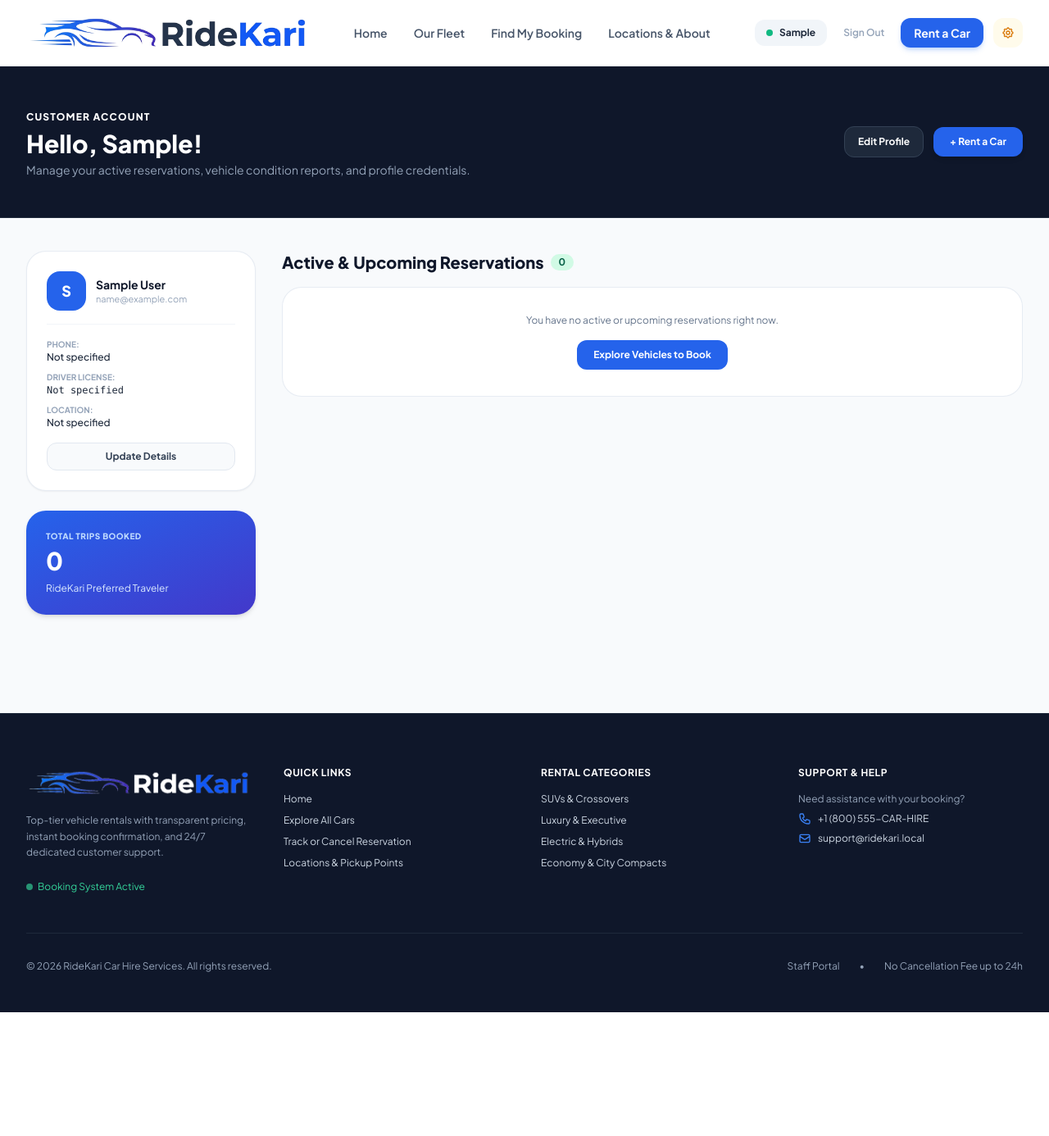
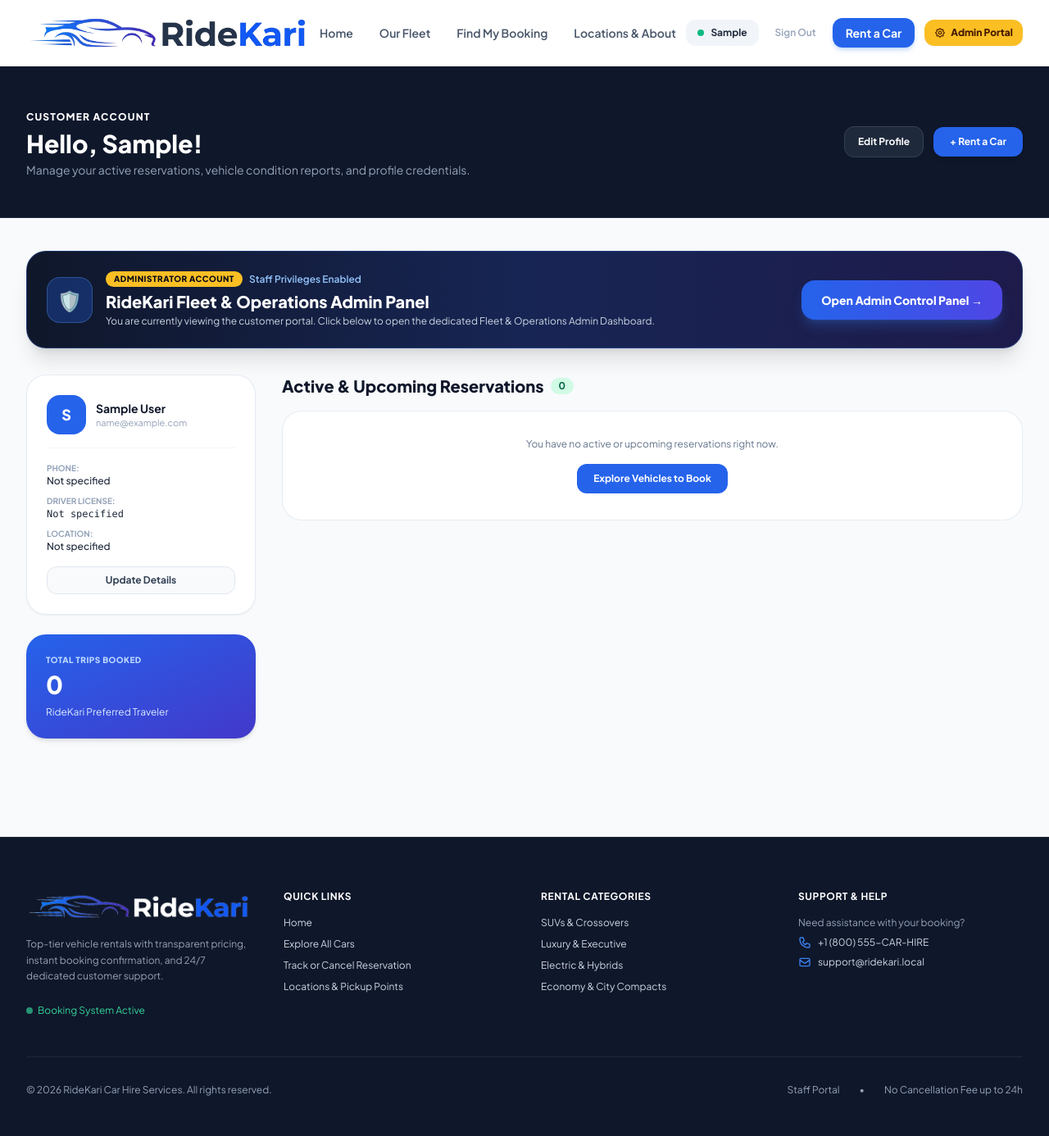
Before and after one commit to Jeremiahkariuki/Car-hire-Services, a Django app: page /accounts/dashboard/ in a window 1280 px wide. Shown: the whole page at 82% size. Before the commit the page ends 1235 px from the top, so only its background shows below. Run offline with Django 5.2, Linux system fonts and the light colour scheme; the visitor is signed in with stand-in values (Sample User, id 1); data that the repository does not hold is empty; some libraries are stand-ins or nearby versions.

Commit message:
Auto-redirect staff to admin portal and add prominent admin access banner on dashboard

```diff
--- a/rentals/views.py
+++ b/rentals/views.py
@@ -232,6 +232,8 @@ def register_view(request):
 
 def login_view(request):
     if request.user.is_authenticated:
+        if request.user.is_staff:
+            return redirect('/admin/')
         return redirect('customer_dashboard')
 
     if request.method == 'POST':
@@ -243,6 +245,8 @@ def login_view(request):
             next_url = request.GET.get('next')
             if next_url:
                 return redirect(next_url)
+            if user.is_staff:
+                return redirect('/admin/')
             return redirect('customer_dashboard')
         else:
             messages.error(request, "Invalid username or password.")
--- a/templates/base.html
+++ b/templates/base.html
@@ -77,11 +77,12 @@
                     </a>
 
                     {% if user.is_staff %}
-                    <a href="/admin/" title="Staff Admin" class="p-2.5 rounded-xl text-amber-600 bg-amber-50 hover:bg-amber-100 transition-colors" title="Staff Admin Control">
-                        <svg class="w-4 h-4" fill="none" stroke="currentColor" viewBox="0 0 24 24">
+                    <a href="/admin/" class="inline-flex items-center gap-1.5 px-3 py-2 rounded-xl text-xs font-black text-amber-950 bg-amber-400 hover:bg-amber-300 shadow-sm transition-all" title="Open Admin Control Panel">
+                        <svg class="w-3.5 h-3.5" fill="none" stroke="currentColor" viewBox="0 0 24 24">
                             <path stroke-linecap="round" stroke-linejoin="round" stroke-width="2" d="M10.325 4.317c.426-1.756 2.924-1.756 3.35 0a1.724 1.724 0 002.573 1.066c1.543-.94 3.31.826 2.37 2.37a1.724 1.724 0 001.065 2.572c1.756.426 1.756 2.924 0 3.35a1.724 1.724 0 00-1.066 2.573c.94 1.543-.826 3.31-2.37 2.37a1.724 1.724 0 00-2.572 1.065c-.426 1.756-2.924 1.756-3.35 0a1.724 1.724 0 00-2.573-1.066c-1.543.94-3.31-.826-2.37-2.37a1.724 1.724 0 00-1.065-2.572c-1.756-.426-1.756-2.924 0-3.35a1.724 1.724 0 001.066-2.573c-.94-1.543.826-3.31 2.37-2.37.996.608 2.296.07 2.572-1.065z" />
                             <path stroke-linecap="round" stroke-linejoin="round" stroke-width="2" d="M15 12a3 3 0 11-6 0 3 3 0 016 0z" />
                         </svg>
+                        <span>Admin Portal</span>
                     </a>
                     {% endif %}
                 </div>
--- a/templates/rentals/dashboard.html
+++ b/templates/rentals/dashboard.html
@@ -22,6 +22,30 @@
 </div>
 
 <div class="max-w-7xl mx-auto px-4 sm:px-6 lg:px-8 py-10">
+    {% if user.is_staff %}
+    <!-- Admin Control Center Banner -->
+    <div class="mb-8 p-6 rounded-3xl bg-gradient-to-r from-slate-900 via-blue-950 to-indigo-950 text-white border border-blue-500/30 shadow-xl flex flex-col md:flex-row items-center justify-between gap-6">
+        <div class="flex items-center gap-4">
+            <div class="w-14 h-14 rounded-2xl bg-blue-600/30 border border-blue-400/30 flex items-center justify-center text-2xl flex-shrink-0">
+                🛡️
+            </div>
+            <div>
+                <div class="flex items-center gap-2">
+                    <span class="px-2.5 py-0.5 rounded-full text-[10px] font-extrabold uppercase tracking-wider bg-amber-400 text-slate-950">Administrator Account</span>
+                    <span class="text-xs text-blue-300 font-semibold">Staff Privileges Enabled</span>
+                </div>
+                <h3 class="text-xl font-extrabold text-white mt-1">RideKari Fleet & Operations Admin Panel</h3>
+                <p class="text-slate-300 text-xs mt-0.5">You are currently viewing the customer portal. Click below to open the dedicated Fleet & Operations Admin Dashboard.</p>
+            </div>
+        </div>
+        <div class="flex items-center gap-3 w-full md:w-auto flex-shrink-0">
+            <a href="/admin/" class="w-full md:w-auto text-center px-6 py-3.5 rounded-2xl bg-gradient-to-r from-blue-600 to-indigo-600 hover:from-blue-500 hover:to-indigo-500 text-white font-extrabold text-sm shadow-lg shadow-blue-500/25 transition-all">
+                Open Admin Control Panel →
+            </a>
+        </div>
+    </div>
+    {% endif %}
+
     <div class="grid grid-cols-1 lg:grid-cols-4 gap-8">
 
         <!-- Sidebar Profile Summary -->
```
